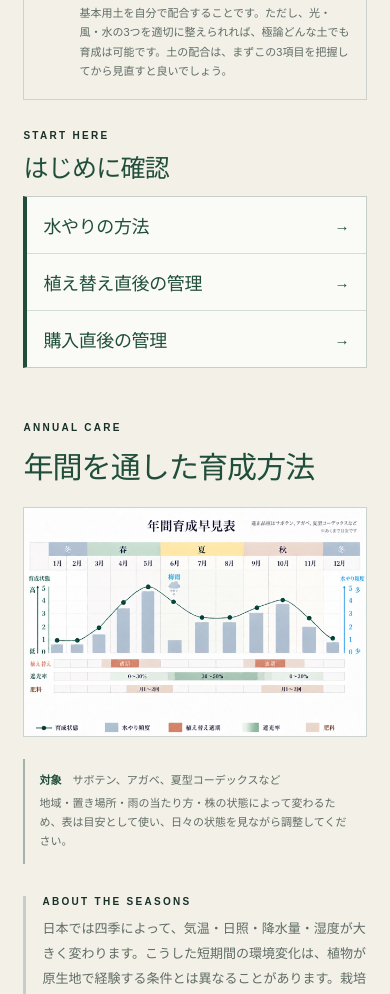
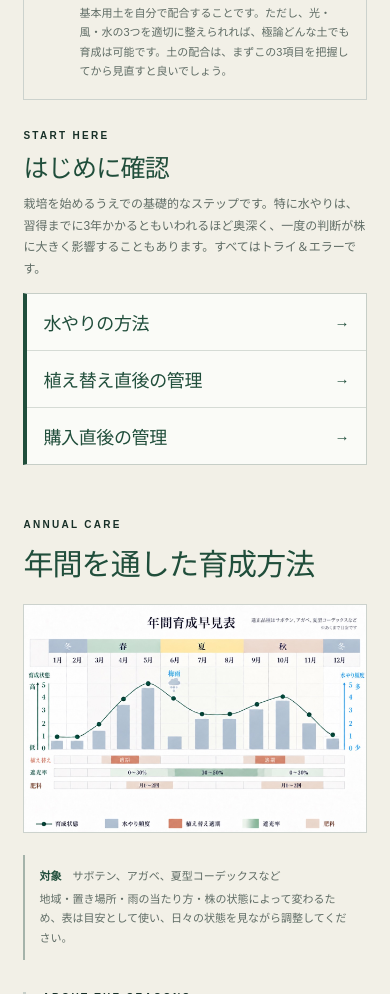
Before and after one commit to KomeUme/unomori-plant-archive, a Next.js app: page /care-guide in a window 390 px wide. Shown: the part 2120-3114 px from the top of the page. Built offline with nearby package versions, Linux system fonts and the light colour scheme; no server answers.

Commit message:
Describe first care guide links

```diff
--- a/app/care-guide/page.tsx
+++ b/app/care-guide/page.tsx
@@ -74,7 +74,7 @@ function FirstCareLinks() {
     { href: '/care-guide/acclimation', title: '購入直後の管理' },
   ];
 
-  return <section className="first-care-links" aria-labelledby="first-care-title"><div className="first-care-links-heading"><p className="eyebrow">START HERE</p><h2 id="first-care-title">はじめに確認</h2></div><div>{links.map(({ href, title }) => <a href={siteHref(href)} key={href}><span>{title}</span><b aria-hidden="true">→</b></a>)}</div></section>;
+  return <section className="first-care-links" aria-labelledby="first-care-title"><div className="first-care-links-heading"><p className="eyebrow">START HERE</p><h2 id="first-care-title">はじめに確認</h2><p>栽培を始めるうえでの基礎的なステップです。特に水やりは、習得までに3年かかるともいわれるほど奥深く、一度の判断が株に大きく影響することもあります。すべてはトライ＆エラーです。</p></div><div>{links.map(({ href, title }) => <a href={siteHref(href)} key={href}><span>{title}</span><b aria-hidden="true">→</b></a>)}</div></section>;
 }
 
 export default function CareGuidePage() {
--- a/app/globals.css
+++ b/app/globals.css
@@ -308,6 +308,7 @@ footer { background:#132c23; color:white; display:grid; grid-template-columns:1.
 .first-care-links-heading { margin:0 0 15px; }
 .first-care-links-heading .eyebrow { margin:0 0 7px; }
 .first-care-links-heading h2 { margin:0; color:var(--green); font-family:Georgia,"Yu Mincho",serif; font-size:clamp(25px,2.6vw,32px); font-weight:400; letter-spacing:-.03em; }
+.first-care-links-heading > p:last-child { max-width:620px; margin:12px 0 0; color:var(--muted); font-size:13px; line-height:1.85; }
 .first-care-links > div:last-child { border:1px solid #c6cec7; border-left:4px solid var(--green); background:#fafbf7; }
 .first-care-links a { display:flex; align-items:center; justify-content:space-between; gap:20px; padding:17px 20px; color:var(--green); transition:background .2s, padding .2s; }
 .first-care-links a + a { border-top:1px solid #d5dbd5; }
@@ -365,6 +366,7 @@ footer { background:#132c23; color:white; display:grid; grid-template-columns:1.
   .guide-point-icon { grid-column:1; grid-row:1; width:24px; height:24px; margin:2px 0 0; }
   .first-care-links { margin-top:30px; }
   .first-care-links-heading { margin-bottom:12px; }
+  .first-care-links-heading > p:last-child { margin-top:10px; font-size:12px; line-height:1.8; }
   .first-care-links a { padding:15px 16px; }
   .first-care-links a:hover { padding-left:16px; }
   .first-care-links a span { font-size:18px; }
```
